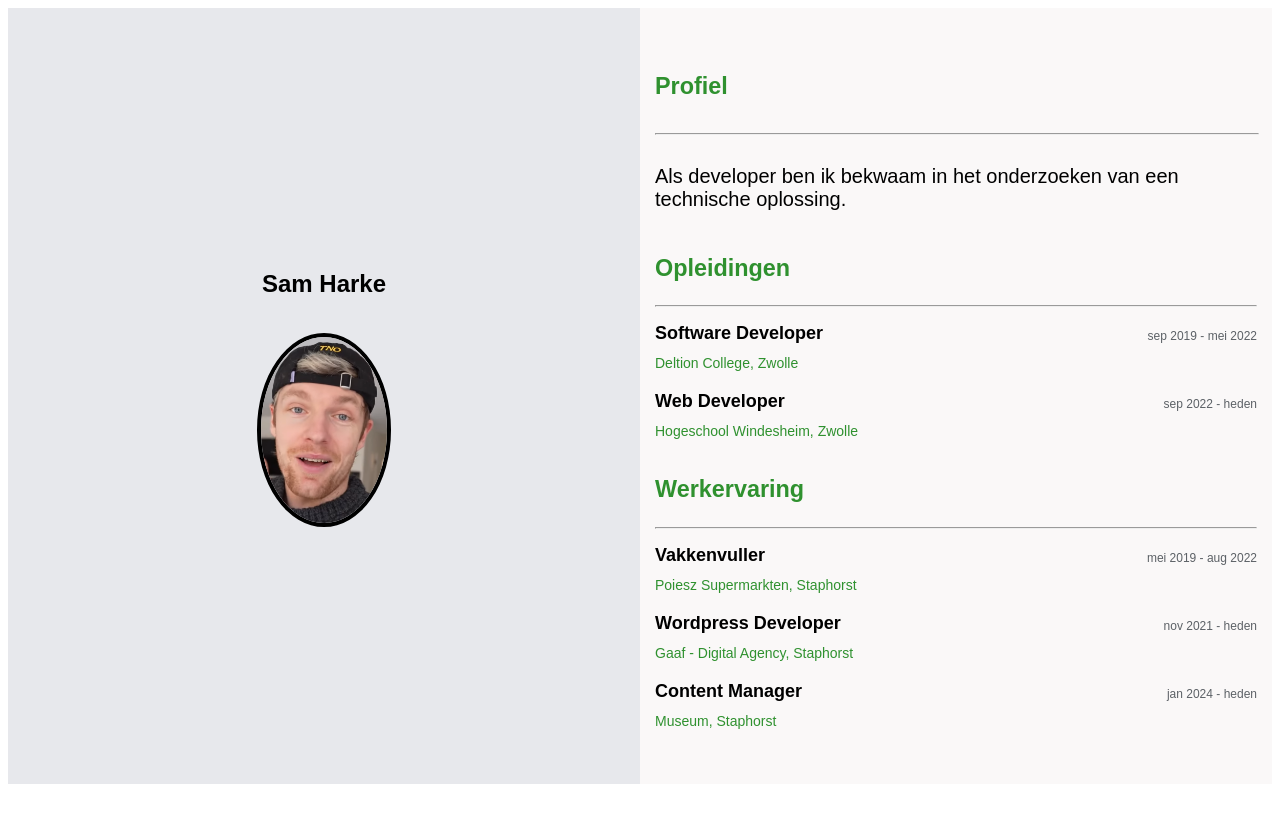
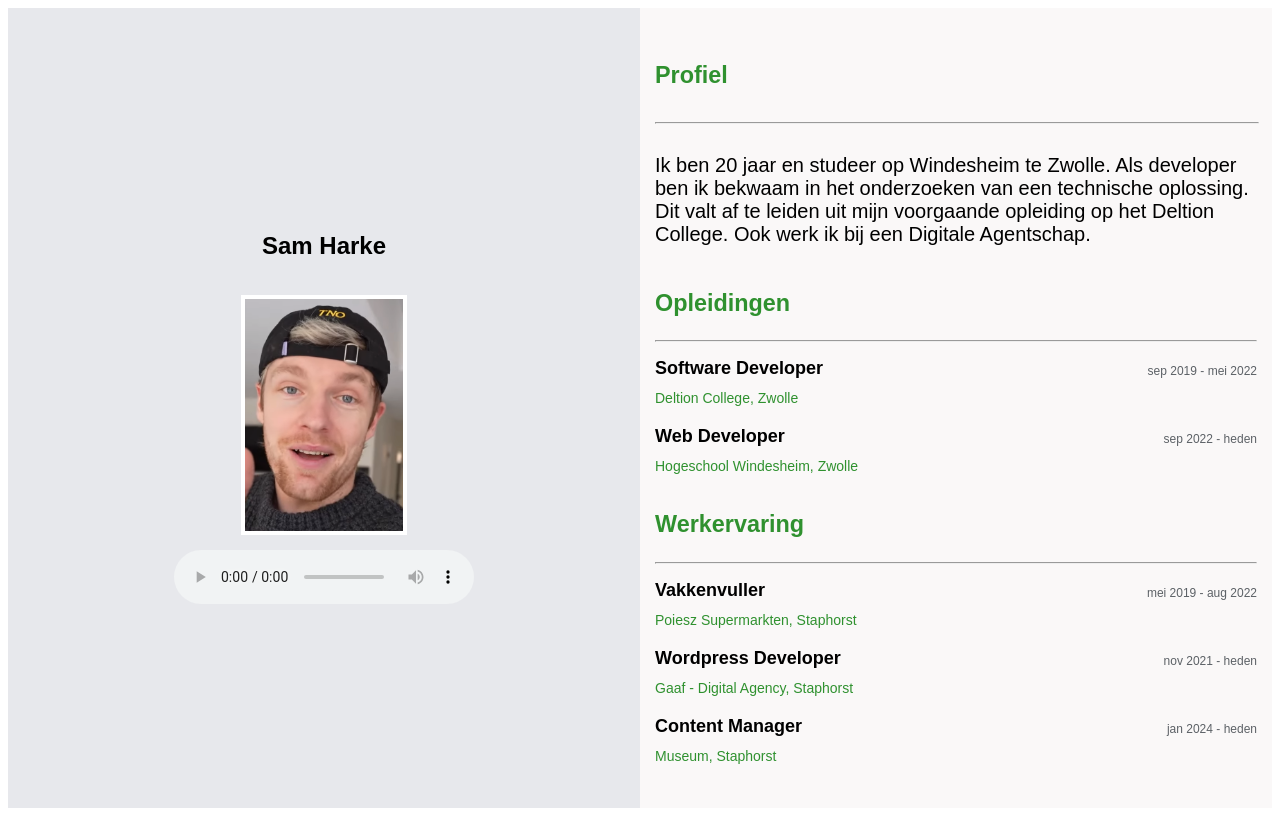
Before and after one commit to SamHarke03/Les1Website, a plain HTML site: page index.html in a window 1280 px wide. Drawn offline with Linux system fonts and the light colour scheme.

Commit message:
add audio

```diff
--- a/index.html
+++ b/index.html
@@ -14,7 +14,8 @@
 
         <img class="person-logo" src="images/enzoknol.png">
         <h1 class="person-name">Sam Harke</h1>
-
+        <audio controls autoplay src="/Carefree.mp3">
+        </audio>
     </section>
 
     <section class="profile">
@@ -28,10 +29,10 @@
 
             <div class="profile-content__element--hidden-mobile">
                 <p class="profile-content__description">
-                    Als developer ben ik bekwaam in het onderzoeken van een technische oplossing.
+                    Ik ben 20 jaar en studeer op Windesheim te Zwolle. Als developer ben ik bekwaam in het onderzoeken van een technische oplossing. Dit valt af te leiden uit mijn
+                    voorgaande opleiding op het Deltion College. Ook werk ik bij een Digitale Agentschap.
                 </p>
             </div>
-
 
             <div class="profile-content__category">
                 <h3 class="profile-content__category-title">Opleidingen</h3>
--- a/stylesheets/style.css
+++ b/stylesheets/style.css
@@ -21,10 +21,10 @@
 }
 
 .person-logo {
-    border: 4px solid black;
-    border-radius: 50%;
+    border: 4px solid white;
+    box-shadow: #e7e8ec;
     margin: 15px 0px 15px 0px;
-    width: 20%;
+    width: 25%;
     animation: glow 3s ease alternate;
 }
 
@@ -73,12 +73,13 @@
 
     .page {
         flex-direction: row;
-        height: 97vh;
+        height: 100vh;
     }
 
     .profile {
         display: flex;
         align-items: center;
+        height: 100vh;
     }
 
     .person-name{
```
Also changed, not shown: 1 other file.
